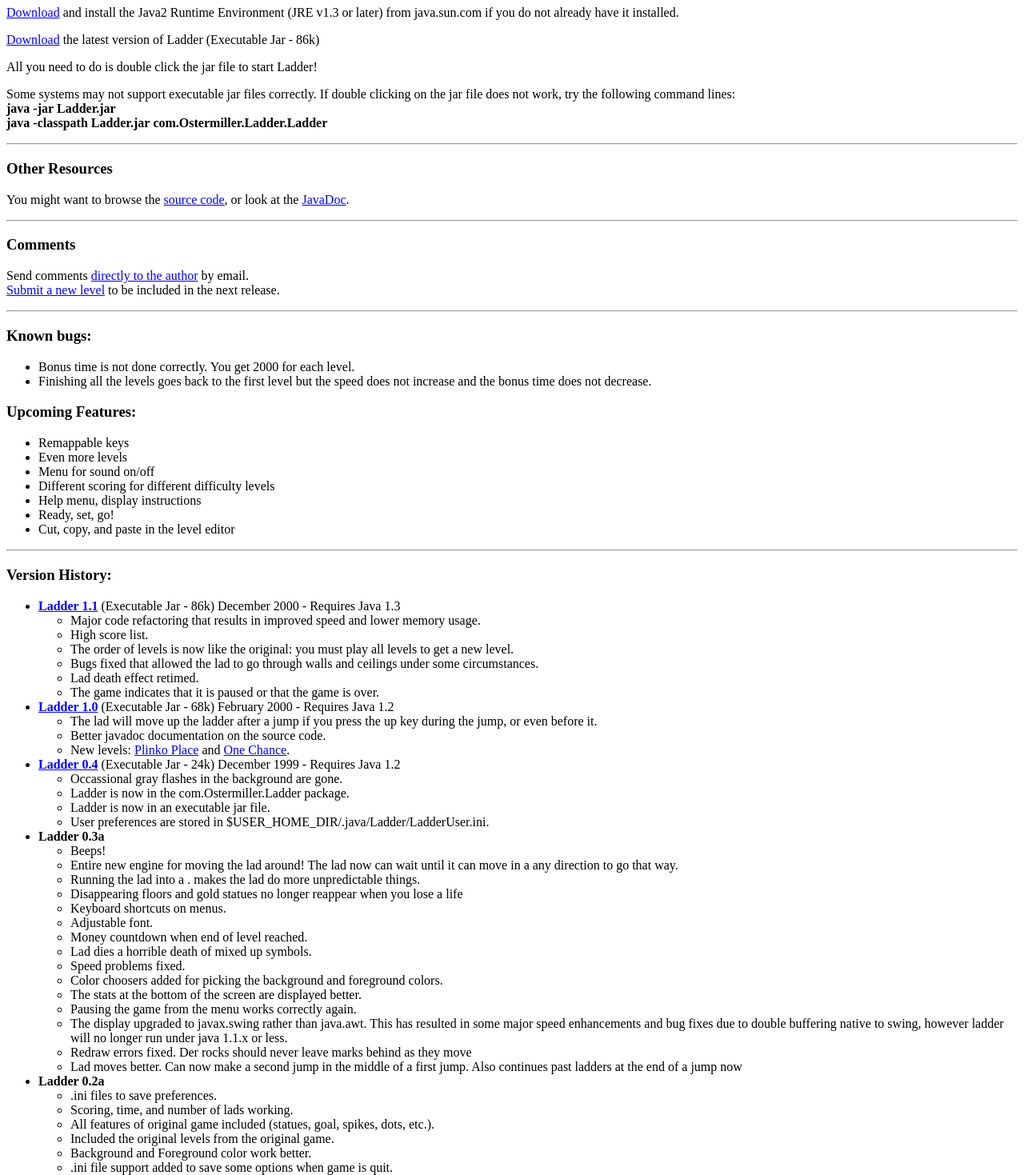
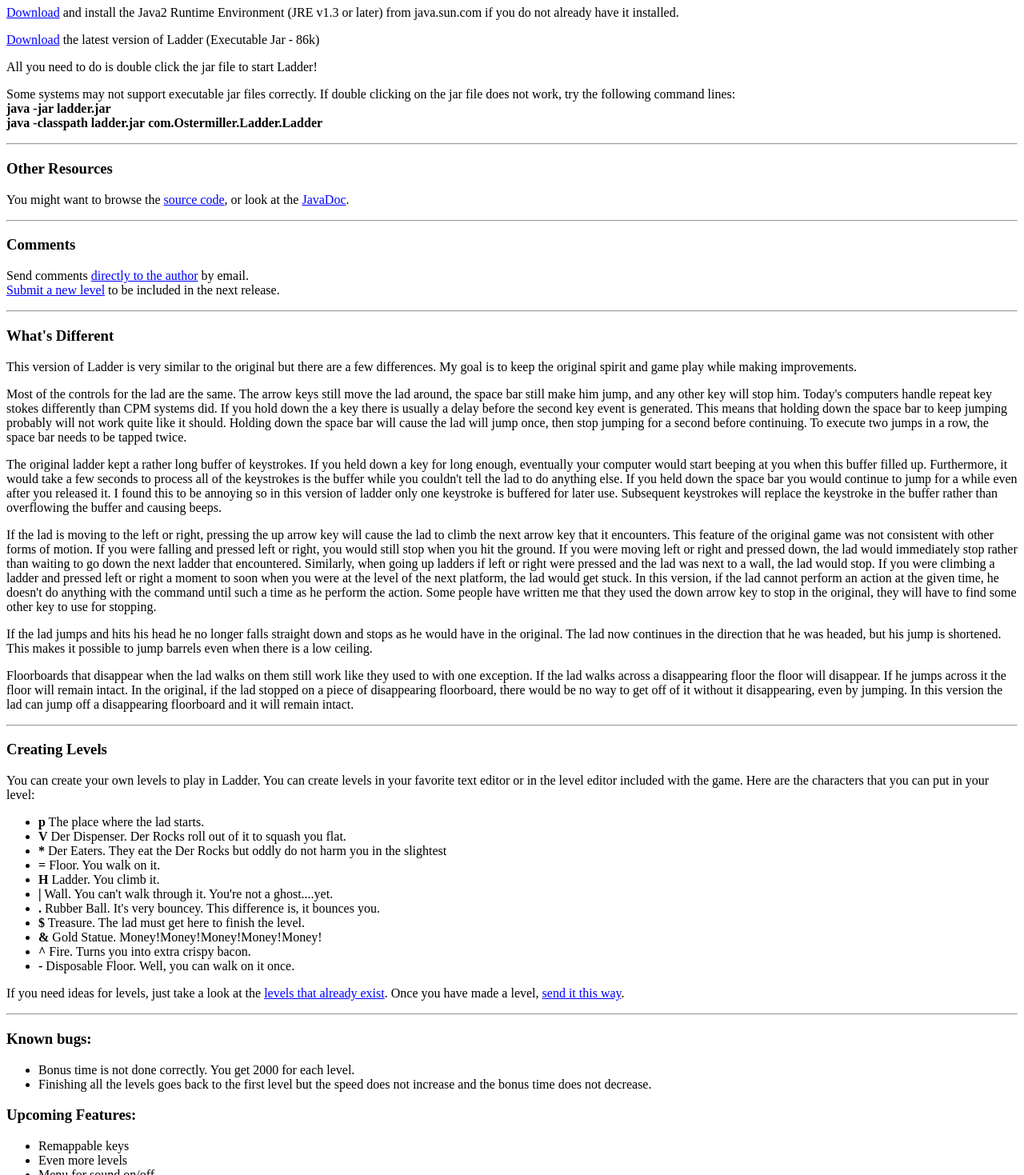
Before and after one commit to stephenostermiller/ladder, a plain HTML site: page index.html in a window 1280 px wide. Shown: the part 740-2209 px from the top of the page at 80% size. Drawn offline with Linux system fonts and the light colour scheme.

Commit message:
Instructions for making levels.  Discussion about whats different between this and old version.

```diff
--- a/index.html
+++ b/index.html
@@ -70,13 +70,13 @@
 
 <P><a href="http://java.sun.com/j2se/" target="_new">Download</a> and install the Java2 Runtime Environment (JRE v1.3 or later) from java.sun.com if you do not already have it installed.</P>
 
-<P><a href="Ladder.jar">Download</a> the latest version of Ladder (Executable Jar - 86k)</p>
+<P><a href="ladder.jar">Download</a> the latest version of Ladder (Executable Jar - 86k)</p>
 
 <p>All you need to do is double click the jar file to start Ladder!</p>
 
 <p>Some systems may not support executable jar files correctly.  If double clicking on the jar file does not work, try the following command lines:<br>
-<b>java&nbsp;-jar&nbsp;Ladder.jar</b><br>
-<b>java&nbsp;-classpath&nbsp;Ladder.jar&nbsp;com.Ostermiller.Ladder.Ladder</b></p>
+<b>java&nbsp;-jar&nbsp;ladder.jar</b><br>
+<b>java&nbsp;-classpath&nbsp;ladder.jar&nbsp;com.Ostermiller.Ladder.Ladder</b></p>
 
 <hr>
 
@@ -89,14 +89,50 @@
 
 <h3>Comments</h3>
 
-Send comments <a href="mailto:Ladder@Ostermiller.com?subject=Ladder_Comment">directly
+<p>Send comments <a href="mailto:Ladder@Ostermiller.com?subject=Ladder_Comment">directly
 to the author</a> by email.
 <br><a href="newLevel.html">Submit a new level</a> to be included in the
-next release.
-<p>
+next release.</p>
+
 <hr>
-<h3>
-Known bugs:</h3>
+
+<h3>What's Different</h3>
+
+<p>This version of Ladder is very similar to the original but there are a few differences.   My goal is to keep the original spirit and game play while making improvements.</p>
+
+<p>Most of the controls for the lad are the same.  The arrow keys still move the lad around, the space bar still make him jump, and any other key will stop him.  Today's computers handle repeat key stokes differently than CPM systems did.  If you hold down the a key there is usually a delay before the second key event is generated.  This means that holding down the space bar to keep jumping probably will not work quite like it should.  Holding down the space bar will cause the lad will jump once, then stop jumping for a second before continuing.  To execute two jumps in a row, the space bar needs to be tapped twice.</p>
+
+<p>The original ladder kept a rather long buffer of keystrokes.  If you held down a key for long enough, eventually your computer would start beeping at you when this buffer filled up.  Furthermore, it would take a few seconds to process all of the keystrokes is the buffer while you couldn't tell the lad to do anything else.   If you held down the space bar you would continue to jump for a while even after you released it.  I found this to be annoying so in this version of ladder only one keystroke is buffered for later use.  Subsequent keystrokes will replace the keystroke in the buffer rather than overflowing the buffer and causing beeps.</p>
+
+<p>If the lad is moving to the left or right, pressing the up arrow key will cause the lad to climb the next arrow key that it encounters.  This feature of the original game was not consistent with other forms of motion.  If you were falling and pressed left or right, you would still stop when you hit the ground.  If you were moving left or right and pressed down, the lad would immediately  stop rather than waiting to go down the next ladder that encountered.  Similarly, when going up ladders if left or right were pressed and the lad was next to a wall, the lad would stop.  If you were climbing a ladder and pressed left or right a moment to soon when you were at the level of the next platform, the lad would get stuck.  In this version, if the lad cannot perform an action at the given time,  he doesn't do anything with the command until such a time as he perform the action.   Some people have written me that they used the down arrow key to stop in the original, they will have to find some other key to use for stopping.</p>
+
+<p>If the lad jumps and hits his head he no longer falls straight down and stops as he would have in the original.  The lad now continues in the direction that he was headed, but his jump is shortened.   This makes it possible to jump barrels even when there is a low ceiling.</p>
+
+<p>Floorboards that disappear when the lad walks on them still work like they used to with one exception.  If the lad walks across a disappearing floor the floor will disappear.  If he jumps across it the floor will remain intact.  In the original, if the lad stopped on a piece of disappearing floorboard, there would be no way to get off of it without it disappearing, even by jumping.  In this version the lad can jump off a disappearing floorboard and it will remain intact. </p>
+<p></p>
+
+<hr>
+
+<h3>Creating Levels</h3>
+
+<p>You can create your own levels to play in Ladder.   You can create levels in your favorite text editor or in the level editor included with the game.  Here are the characters that you can put in your level:</p>
+<ul>
+<li><b>p</b> The place where the lad starts.
+<li><b>V</b> Der Dispenser.  Der Rocks roll out of it to squash you flat.
+<li><b>*</b> Der Eaters.  They eat the Der Rocks but oddly do not harm you in the slightest
+<li><b>=</b> Floor.  You walk on it.
+<li><b>H</b> Ladder.  You climb it.
+<li><b>|</b> Wall.  You can't walk through it.  You're not a ghost....yet.
+<li><b>.</b> Rubber Ball.  It's very bouncey.  This difference is, it bounces you.
+<li><b>$</b> Treasure.  The lad must get here to finish the level.
+<li><b>&</b> Gold Statue. Money!Money!Money!Money!Money!
+<li><b>^</b> Fire.  Turns you into extra crispy bacon.
+<li><b>-</b> Disposable Floor. Well, you can walk on it once.
+</ul>
+<p>If you need ideas for levels, just take a look at the <a href="levels.html">levels that already exist</a>.  Once you have made a level, <a href="newLevel.html">send it this way</a>.</p>
+<hr>
+
+<h3>Known bugs:</h3>
 
 <ul>
 <li>Bonus time is not done correctly. You get 2000 for each level.</li>
@@ -119,7 +155,7 @@
 <hr>
 <h3>Version History:</h3>
 <ul>
-<li><b><a href="Ladder_1_1.jar">Ladder 1.1</a></b> (Executable Jar - 86k) December 2000 - Requires Java 1.3<br>
+<li><b><a href="ladder_1_1.jar">Ladder 1.1</a></b> (Executable Jar - 86k) December 2000 - Requires Java 1.3<br>
 <ul>
 <li>Major code refactoring that results in improved speed and lower memory usage.</li>
 <li>High score list.</li>
@@ -129,7 +165,7 @@
 <li>The game indicates that it is paused or that the game is over.</li>
 </ul></li>
 
-<li><b><a href="Ladder_1_0.jar">Ladder 1.0</a></b> (Executable Jar - 68k) February 2000 - Requires Java 1.2
+<li><b><a href="ladder_1_0.jar">Ladder 1.0</a></b> (Executable Jar - 68k) February 2000 - Requires Java 1.2
 <ul>
 <li>The lad will move up the ladder after a jump if you press the up key during
 the jump, or even before it.</li>
@@ -138,7 +174,7 @@
 Chance</a>.</li>
 </ul></li>
 
-<li><b><a href="Ladder_0_4.jar">Ladder 0.4</a></b> (Executable Jar - 24k) December 1999 - Requires Java 1.2
+<li><b><a href="ladder_0_4.jar">Ladder 0.4</a></b> (Executable Jar - 24k) December 1999 - Requires Java 1.2
 <ul>
 <li>Occassional gray flashes in the background are gone.</li>
 <li>Ladder is now in the com.Ostermiller.Ladder package.</li>
```
